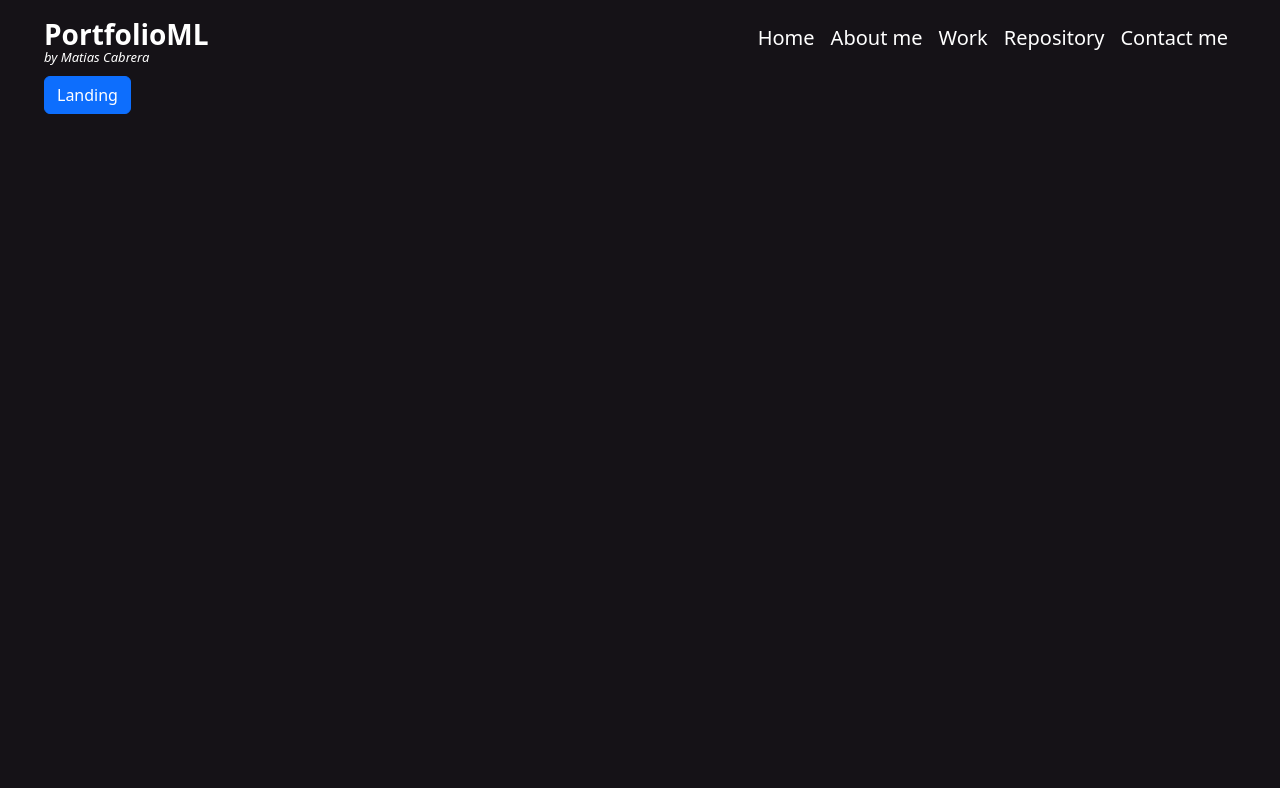
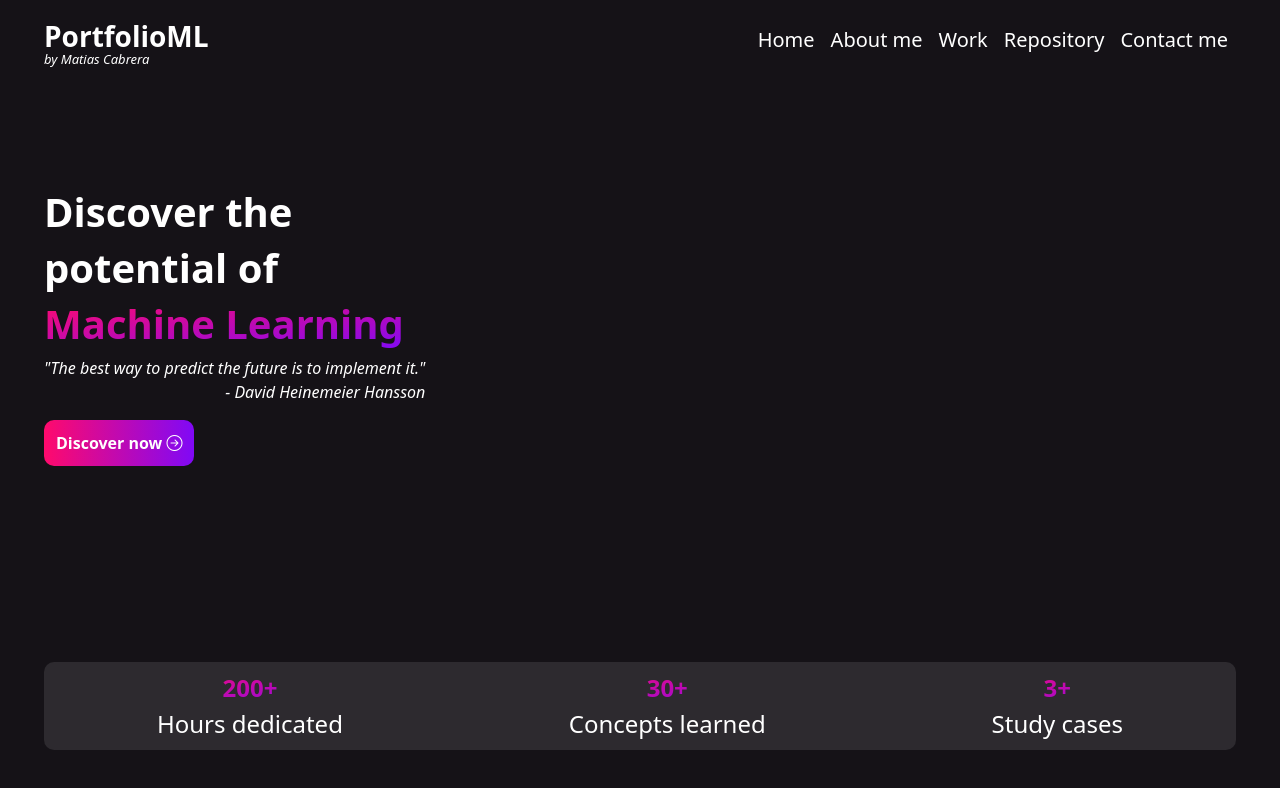
Before and after one commit to NExTMindML/NExTMindML.github.io, an Angular app: page / in a window 1280 px wide. Shown: the top 788 px of the page. Built offline with nearby package versions, Linux system fonts and the light colour scheme; a small style sheet from the web is missing.

Commit message:
deploy for vie home page

```diff
--- a/src/app/core/components/header-navbar/header-navbar.component.scss
+++ b/src/app/core/components/header-navbar/header-navbar.component.scss
@@ -2,6 +2,10 @@
     color: white;
     font-weight: 400;
     word-wrap: break-word;
+}
+
+.navbar {
+    height: 10vh;
 }
 
 .navbar-brand {
--- /dev/null
+++ b/src/app/landing/components/home-page/home-page.component.html
@@ -0,0 +1,24 @@
+<div class="container-custom text-center">
+    <div class="presentation-text">
+        <h1>Discover the</h1>
+        <h1>potential of</h1>
+        <h1 class="color-text">Machine Learning</h1>
+        <p class="phrase">"The best way to predict the future is to implement it."</p>
+        <p class="cite">- David Heinemeier Hansson</p>
+       <a routerLink="/repository"><button class="btn btn-primary mt-3">Discover now <i class="bi bi-arrow-right-circle pt-1"></i></button></a>
+    </div>
+    <div class="phrases-bar pt-2 pb-2">
+        <div class="par-number-phrase">
+            <p class="number">200+</p>
+            <p class="number-phrase">Hours dedicated</p>
+        </div>
+        <div class="par-number-phrase">
+            <p class="number">30+</p>
+            <p class="number-phrase">Concepts learned</p>
+        </div>
+        <div class="par-number-phrase">
+            <p class="number">3+</p>
+            <p class="number-phrase">Study cases</p>
+        </div>
+    </div>
+</div>
--- /dev/null
+++ b/src/app/landing/components/home-page/home-page.component.scss
@@ -0,0 +1,88 @@
+.container-custom {
+    width: 100%;
+    height: 90vh;
+    padding: 0;
+    margin: 0;
+    position: relative;
+}
+
+h1 {
+    text-align: left;
+    color: #FFF;
+    font-weight: 800;
+}
+
+.presentation-text {
+    width: fit-content;
+    position: absolute;
+    top: 15%;
+}
+
+.phrase, .cite {
+    color: white;
+    text-align: right;
+    font-style: italic;
+    margin: 0;
+}
+
+.color-text {
+    background-image: linear-gradient(to bottom right, rgb(255, 10, 108) 0%, rgba(128, 9, 246) 100%);
+    -webkit-background-clip: text;
+        background-clip: text;
+    color: transparent;
+}
+
+.btn  {
+    background-image: linear-gradient(to right, rgb(255, 10, 108) 0%, rgba(128, 9, 246) 100%);
+    border: none;
+    font-weight: 600;
+    font-size: medium;
+    padding-top: 0.7rem;
+    padding-bottom: 0.7rem;
+    margin-right: 100%;
+    text-wrap: nowrap;
+    border-radius: 10px;
+}
+
+.number {
+    color: white;
+    font-weight: 700;
+    font-size: x-large;
+    background-image: linear-gradient(to bottom right, rgb(255, 10, 108) 0%, rgba(128, 9, 246) 100%);
+    -webkit-background-clip: text;
+        background-clip: text;
+    color: transparent;
+    margin: 0;
+}
+
+.number-phrase {
+    color: white;
+    font-weight: 300;
+    font-size: x-large;
+    margin: 0;
+}
+
+.phrases-bar {
+    background-color: rgba(255, 255, 255, 0.1);
+    width: 100%;
+    display: flex;
+    justify-content: space-around;
+    border-radius: 10px;
+    position: absolute;
+    bottom: 7%;
+}
+
+.par-number-phrase:hover {
+    transition: transform 0.5s ease;
+    transform: scale(1.08);
+    cursor:default;
+}
+.btn:hover {
+    transition: transform 0.5s ease;
+    transform: scale(1.08);
+}
+
+.par-number-phrase:not(:hover), .btn:not(:hover) {
+    transition: transform 0.5s ease;
+    transform: scale(1);
+}
--- a/src/app/landing/components/landing-page/landing-page.component.html
+++ b/src/app/landing/components/landing-page/landing-page.component.html
@@ -1 +1,3 @@
-<button type="button" class="btn btn-primary">Landing</button>
+<div class="container-custom text-center">
+    <app-home-page></app-home-page>
+</div>
--- a/src/app/landing/components/landing-page/landing-page.component.scss
+++ b/src/app/landing/components/landing-page/landing-page.component.scss
@@ -0,0 +1,6 @@
+.container-custom {
+    width: 100%;
+    height: 100%;
+    padding: 0;
+    margin: 0;
+}
--- a/src/app/landing/landing.module.ts
+++ b/src/app/landing/landing.module.ts
@@ -3,11 +3,13 @@ import { CommonModule } from '@angular/common';
 import { LandingPageComponent } from './components/landing-page/landing-page.component';
 import { NgbModule } from '@ng-bootstrap/ng-bootstrap';
 import { LandingRoutingModule } from './landing-routing.module';
+import { HomePageComponent } from './components/home-page/home-page.component';
 
 
 @NgModule({
   declarations: [
-    LandingPageComponent
+    LandingPageComponent,
+    HomePageComponent
   ],
   imports: [
     CommonModule,
--- a/src/app/repository/components/repository-page/repository-page.component.scss
+++ b/src/app/repository/components/repository-page/repository-page.component.scss
@@ -13,11 +13,11 @@
 }
 
 .row {
-    height: 85vh;
+    height: 88vh;
 }
 
 .col-8 {
-    max-height: 86.5vh;
+    max-height: 87.5vh;
     overflow-y: auto;
 }
 
--- a/src/app/repository/components/side-navigation/collapse/collapse.component.scss
+++ b/src/app/repository/components/side-navigation/collapse/collapse.component.scss
@@ -11,7 +11,7 @@
 }
 
 .collapse {
-    max-height: 75vh;
+    max-height: 80.5vh;
     overflow-y: auto;
 }
 
--- a/src/app/repository/components/side-navigation/navigation/navigation.component.scss
+++ b/src/app/repository/components/side-navigation/navigation/navigation.component.scss
@@ -25,7 +25,7 @@
 
 .tab-content {
     overflow-y: auto;
-    max-height: 78vh;
+    max-height: 80vh;
 }
 
 .tab-content::-webkit-scrollbar {
```
Also changed, not shown: src/app/landing/components/home-page/home-page.component.ts (added, +10 -0 lines), 10 other files (tests, documents, lock files or other folders).
